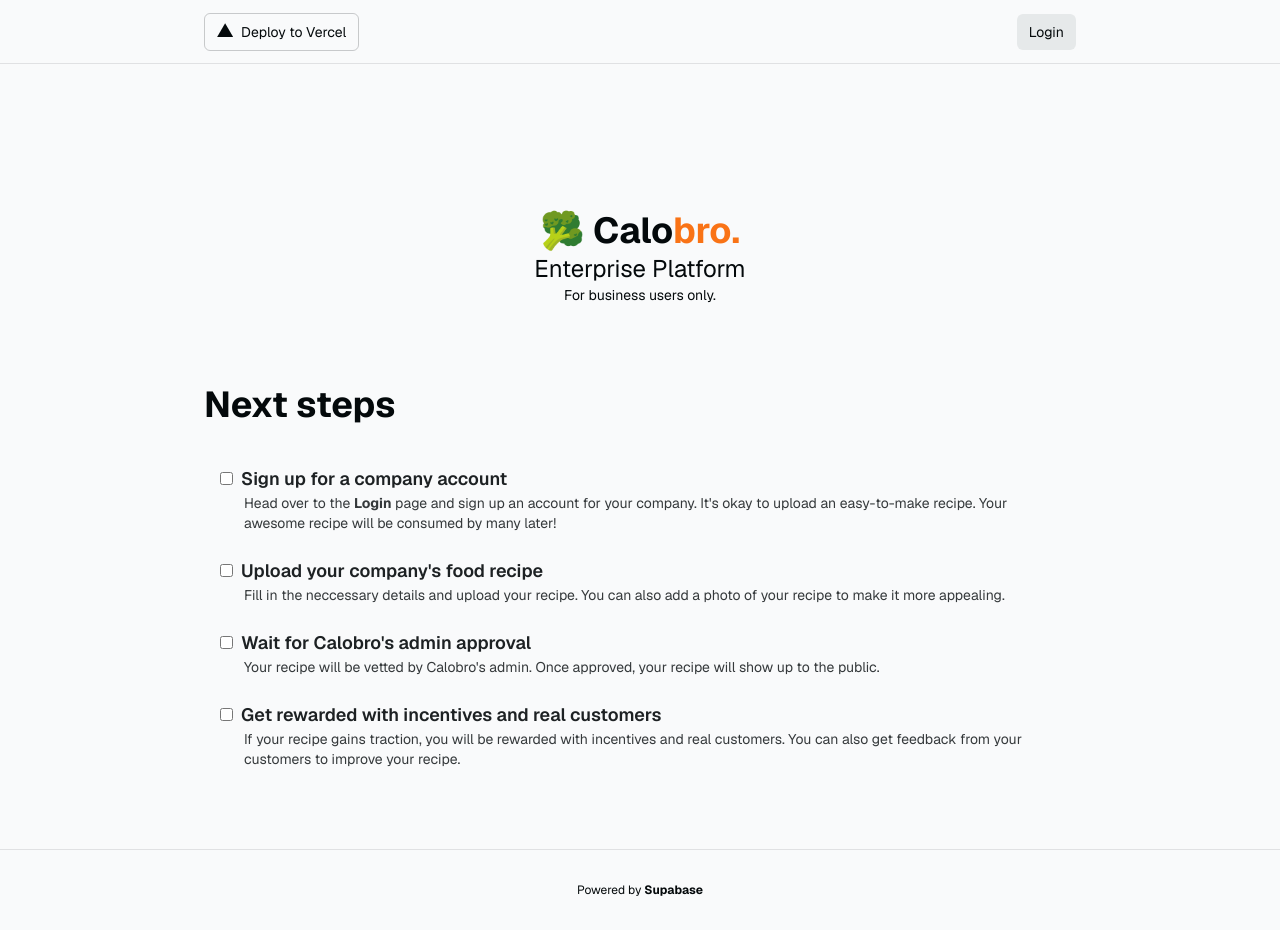
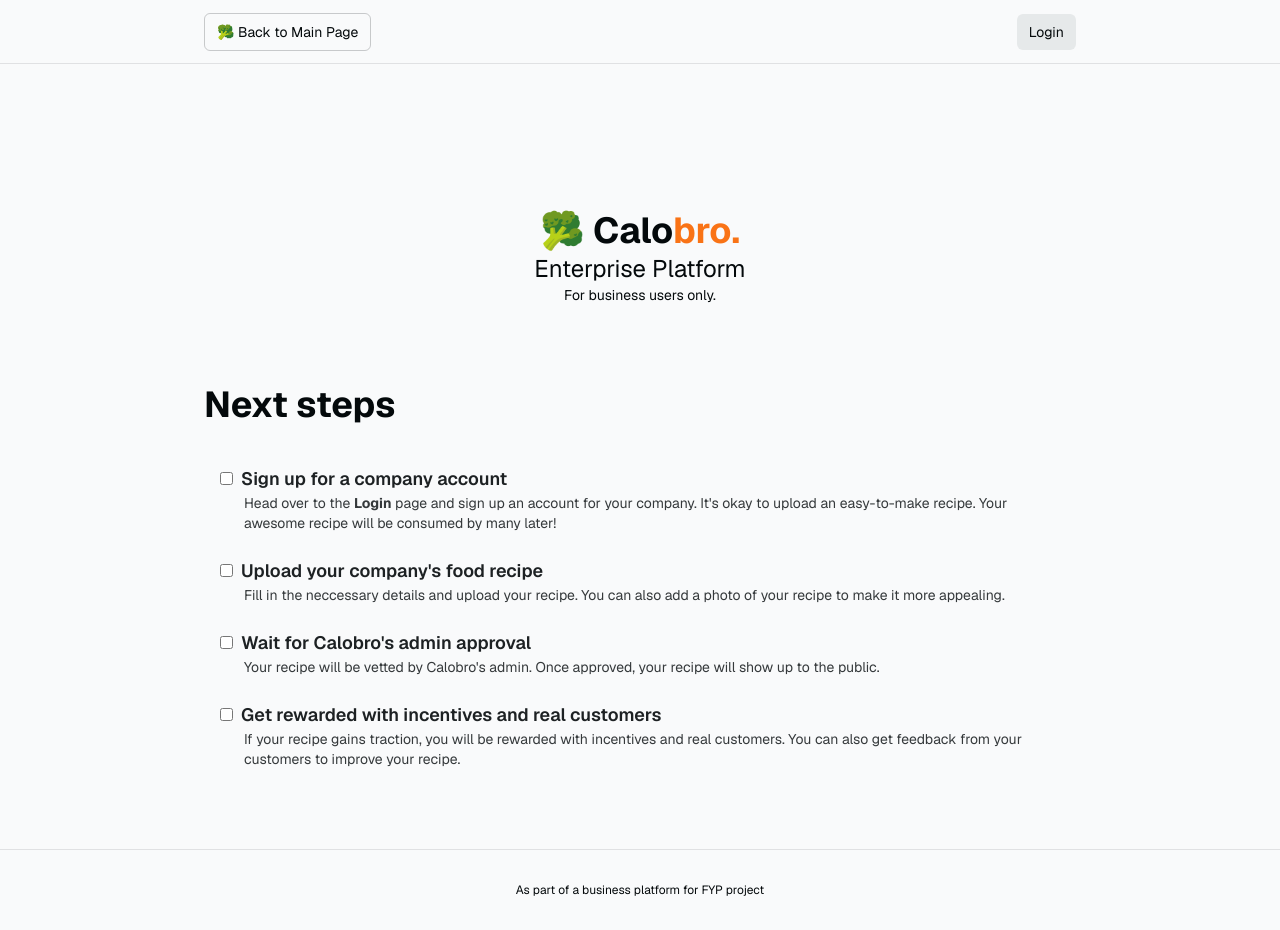
Before and after one commit to legendkong/calobro-biz, a Next.js app: page / in a window 1280 px wide. Built offline with nearby package versions, Linux system fonts and the light colour scheme; no server answers.

Commit message:
adjust header

```diff
--- a/app/page.tsx
+++ b/app/page.tsx
@@ -1,9 +1,9 @@
-import DeployButton from "../components/DeployButton";
-import AuthButton from "../components/AuthButton";
-import { createClient } from "@/utils/supabase/server";
-import ConnectSupabaseSteps from "@/components/tutorial/ConnectSupabaseSteps";
-import SignUpUserSteps from "@/components/tutorial/SignUpUserSteps";
-import Header from "@/components/Header";
+import DeployButton from '../components/DeployButton';
+import AuthButton from '../components/AuthButton';
+import { createClient } from '@/utils/supabase/server';
+import ConnectSupabaseSteps from '@/components/tutorial/ConnectSupabaseSteps';
+import SignUpUserSteps from '@/components/tutorial/SignUpUserSteps';
+import Header from '@/components/Header';
 
 export default async function Index() {
   const canInitSupabaseClient = () => {
@@ -37,17 +37,7 @@ export default async function Index() {
       </div>
 
       <footer className="w-full border-t border-t-foreground/10 p-8 flex justify-center text-center text-xs">
-        <p>
-          Powered by{" "}
-          <a
-            href="https://supabase.com/?utm_source=create-next-app&utm_medium=template&utm_term=nextjs"
-            target="_blank"
-            className="font-bold hover:underline"
-            rel="noreferrer"
-          >
-            Supabase
-          </a>
-        </p>
+        <p>As part of a business platform for FYP project</p>
       </footer>
     </div>
   );
--- a/components/DeployButton.tsx
+++ b/components/DeployButton.tsx
@@ -2,22 +2,11 @@ export default function DeployButton() {
   return (
     <a
       className="py-2 px-3 flex rounded-md no-underline hover:bg-btn-background-hover border"
-      href="https://vercel.com/new/clone?repository-url=https%3A%2F%2Fgithub.com%2Fvercel%2Fnext.js%2Ftree%2Fcanary%2Fexamples%2Fwith-supabase&project-name=nextjs-with-supabase&repository-name=nextjs-with-supabase&demo-title=nextjs-with-supabase&demo-description=This%20starter%20configures%20Supabase%20Auth%20to%20use%20cookies%2C%20making%20the%20user's%20session%20available%20throughout%20the%20entire%20Next.js%20app%20-%20Client%20Components%2C%20Server%20Components%2C%20Route%20Handlers%2C%20Server%20Actions%20and%20Middleware.&demo-url=https%3A%2F%2Fdemo-nextjs-with-supabase.vercel.app%2F&external-id=https%3A%2F%2Fgithub.com%2Fvercel%2Fnext.js%2Ftree%2Fcanary%2Fexamples%2Fwith-supabase&demo-image=https%3A%2F%2Fdemo-nextjs-with-supabase.vercel.app%2Fopengraph-image.png&integration-ids=oac_VqOgBHqhEoFTPzGkPd7L0iH6"
+      href="https://fatex3x.wixsite.com/calobro"
       target="_blank"
       rel="noreferrer"
     >
-      <svg
-        aria-label="Vercel logomark"
-        role="img"
-        viewBox="0 0 74 64"
-        className="h-4 w-4 mr-2"
-      >
-        <path
-          d="M37.5896 0.25L74.5396 64.25H0.639648L37.5896 0.25Z"
-          fill="currentColor"
-        ></path>
-      </svg>
-      Deploy to Vercel
+      🥦 {''}Back to Main Page
     </a>
   );
 }
```
